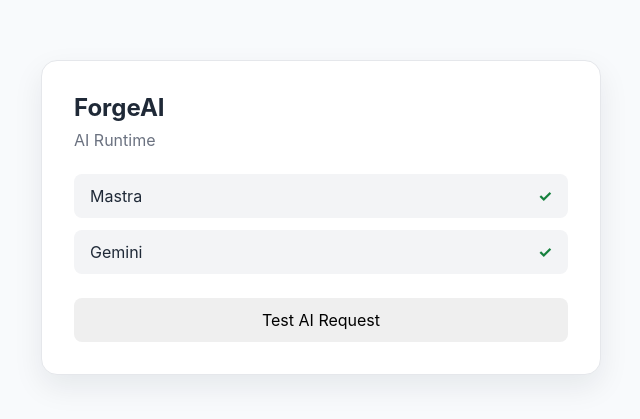
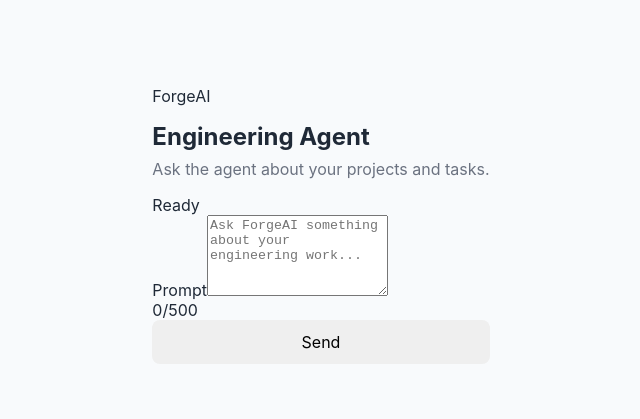
Before and after one commit to Nishit-8/forge-ai, a React (Vite) app in the folder apps/web/: page / in a window 1280 px wide. Shown: the part 183-602 px from the top of the page, without its empty margins (319-959 px from the left). Built offline with nearby package versions, Linux system fonts and the light colour scheme.

Commit message:
feat: add agent ui

```diff
--- a/apps/web/src/App.tsx
+++ b/apps/web/src/App.tsx
@@ -1,91 +1,116 @@
-import { useState } from "react";
+import { FormEvent, useState } from "react";
 
-type AiState =
+type AgentState =
   | { status: "idle" }
   | { status: "loading" }
   | { status: "success"; response: string }
   | { status: "error"; message: string };
 
+interface AgentResponse {
+  response?: string;
+  error?: string;
+}
+
 function App() {
-  const [aiState, setAiState] = useState<AiState>({
+  const [prompt, setPrompt] = useState("");
+  const [agentState, setAgentState] = useState<AgentState>({
     status: "idle",
   });
 
-  async function testAiRuntime(): Promise<void> {
-    setAiState({ status: "loading" });
+  async function submitPrompt(event: FormEvent<HTMLFormElement>): Promise<void> {
+    event.preventDefault();
+
+    const trimmedPrompt = prompt.trim();
+
+    if (!trimmedPrompt) {
+      setAgentState({
+        status: "error",
+        message: "Enter a prompt before sending it to the agent.",
+      });
+      return;
+    }
+
+    setAgentState({ status: "loading" });
 
     try {
-      const response = await fetch("/api/ai/test", {
+      const response = await fetch("/api/ai/agent", {
         method: "POST",
         headers: {
           "content-type": "application/json",
         },
         body: JSON.stringify({
-          prompt: "Reply with exactly: ForgeAI AI smoke test successful.",
+          prompt: trimmedPrompt,
         }),
       });
 
-      const body = (await response.json()) as {
-        response?: string;
-        error?: string;
-      };
+      const body = (await response.json()) as AgentResponse;
 
       if (!response.ok) {
-        throw new Error(body.error ?? "AI request failed");
+        throw new Error(body.error ?? "Agent request failed");
       }
 
-      setAiState({
+      setAgentState({
         status: "success",
         response: body.response ?? "",
       });
     } catch (error) {
-      setAiState({
+      setAgentState({
         status: "error",
         message:
-          error instanceof Error ? error.message : "Unknown error",
+          error instanceof Error ? error.message : "Unknown agent error",
       });
     }
   }
 
   return (
     <main>
-      <section className="runtime-card">
-        <h1>ForgeAI</h1>
-        <p className="subtitle">AI Runtime</p>
-
-        <div className="runtime-status">
+      <section className="agent-card" aria-labelledby="agent-title">
+        <div className="agent-header">
           <div>
-            <span>Mastra</span>
-            <strong>✓</strong>
+            <p className="eyebrow">ForgeAI</p>
+            <h1 id="agent-title">Engineering Agent</h1>
+            <p className="subtitle">
+              Ask the agent about your projects and tasks.
+            </p>
           </div>
-
-          <div>
-            <span>Gemini</span>
-            <strong>✓</strong>
-          </div>
+          <span className="status-badge">Ready</span>
         </div>
 
-        <button
-          type="button"
-          onClick={testAiRuntime}
-          disabled={aiState.status === "loading"}
-        >
-          {aiState.status === "loading"
-            ? "Testing..."
-            : "Test AI Request"}
-        </button>
+        <form onSubmit={submitPrompt}>
+          <label htmlFor="agent-prompt">Prompt</label>
+          <textarea
+            id="agent-prompt"
+            name="prompt"
+            value={prompt}
+            onChange={(event) => setPrompt(event.target.value)}
+            placeholder="Ask ForgeAI something about your engineering work..."
+            rows={5}
+            maxLength={500}
+            disabled={agentState.status === "loading"}
+          />
 
-        {aiState.status === "success" && (
-          <div className="response success">
-            <strong>Response</strong>
-            <p>{aiState.response}</p>
+          <div className="prompt-footer">
+            <span>{prompt.length}/500</span>
+            <button
+              type="submit"
+              disabled={agentState.status === "loading"}
+            >
+              {agentState.status === "loading" ? "Thinking..." : "Send"}
+            </button>
+          </div>
+        </form>
+
+        {agentState.status === "success" && (
+          <div className="response success" role="status">
+            <strong>Agent response</strong>
+            <p>{agentState.response}</p>
           </div>
         )}
 
-        {aiState.status === "error" && (
-          <div className="response error">
+        {agentState.status === "error" && (
+          <div className="response error" role="alert">
             <strong>Request failed</strong>
-            <p>{aiState.message}</p>
+            <p>{agentState.message}</p>
           </div>
         )}
       </section>
```
